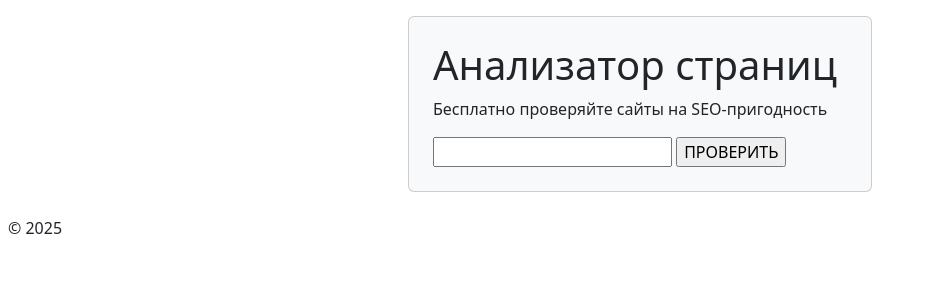
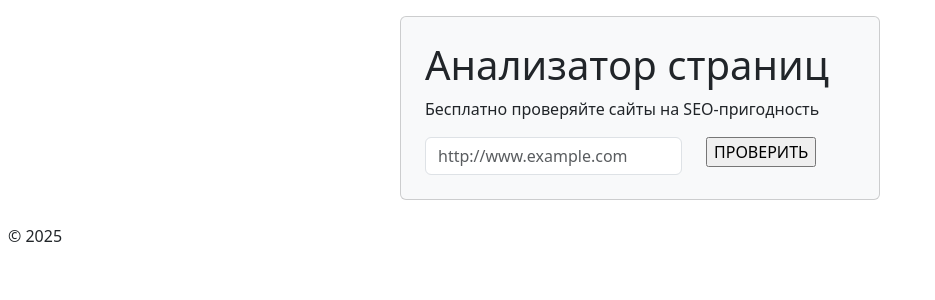
Before and after one commit to volkbav/python-project-83, a Flask app: page / in a window 1280 px wide. Shown: the part 74-374 px from the top of the page, without its empty margins (0-935 px from the left). Run offline with Flask 3, Linux system fonts and the light colour scheme.

Commit message:
index.html: add placeholder "http://www.example.com"

```diff
--- a/page_analyzer/templates/index.html
+++ b/page_analyzer/templates/index.html
@@ -7,16 +7,23 @@
     </div>
   {% endif %}
   <p></p>
-  <div class="card text-start mb-3 mx-auto p-2 bg-light" style="width: 29rem;">
+  <div class="card text-start mb-3 mx-auto p-2 bg-light" style="width: 30rem;">
     <div class="card-body">
       <h1 class="card-title">Анализатор страниц</h1>
       <p class="card-text">Бесплатно проверяйте сайты на SEO-пригодность</p>
       <form action="/" method="POST" class="d-flex justify-content-left">
-        <div>
-          <lable>
-            <input type="text" name="url" value="{{ url.name }}">
+        <div class="col-auto">
+          <lable class="form-label visually-hidden">
+            Проверить URL
+          </lable>
+        </div>
+        <div class="row align-bottom">
+          <div class="col-md-auto">
+            <input class="form-control" type="text" name="url" value="{{ url.name }}" placeholder="http://www.example.com">
+          </div>
+          <div class="col-md-auto">
             <input type="submit" value="ПРОВЕРИТЬ">
-          </lable>
+          </div>
         </div>
       </form>
     </div>
```
Also changed, not shown: DEVLOG.md (+1 -1 lines).
